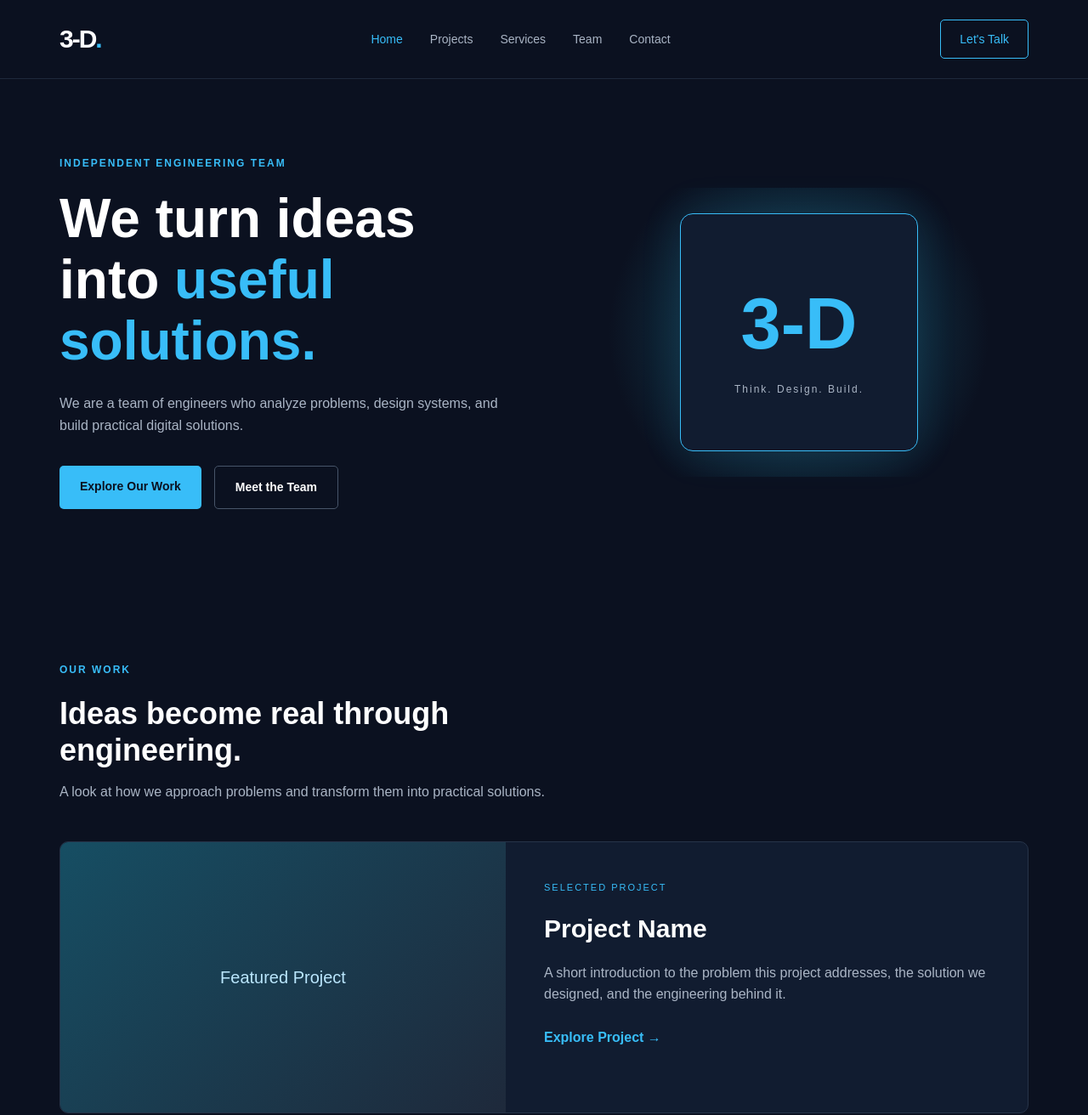
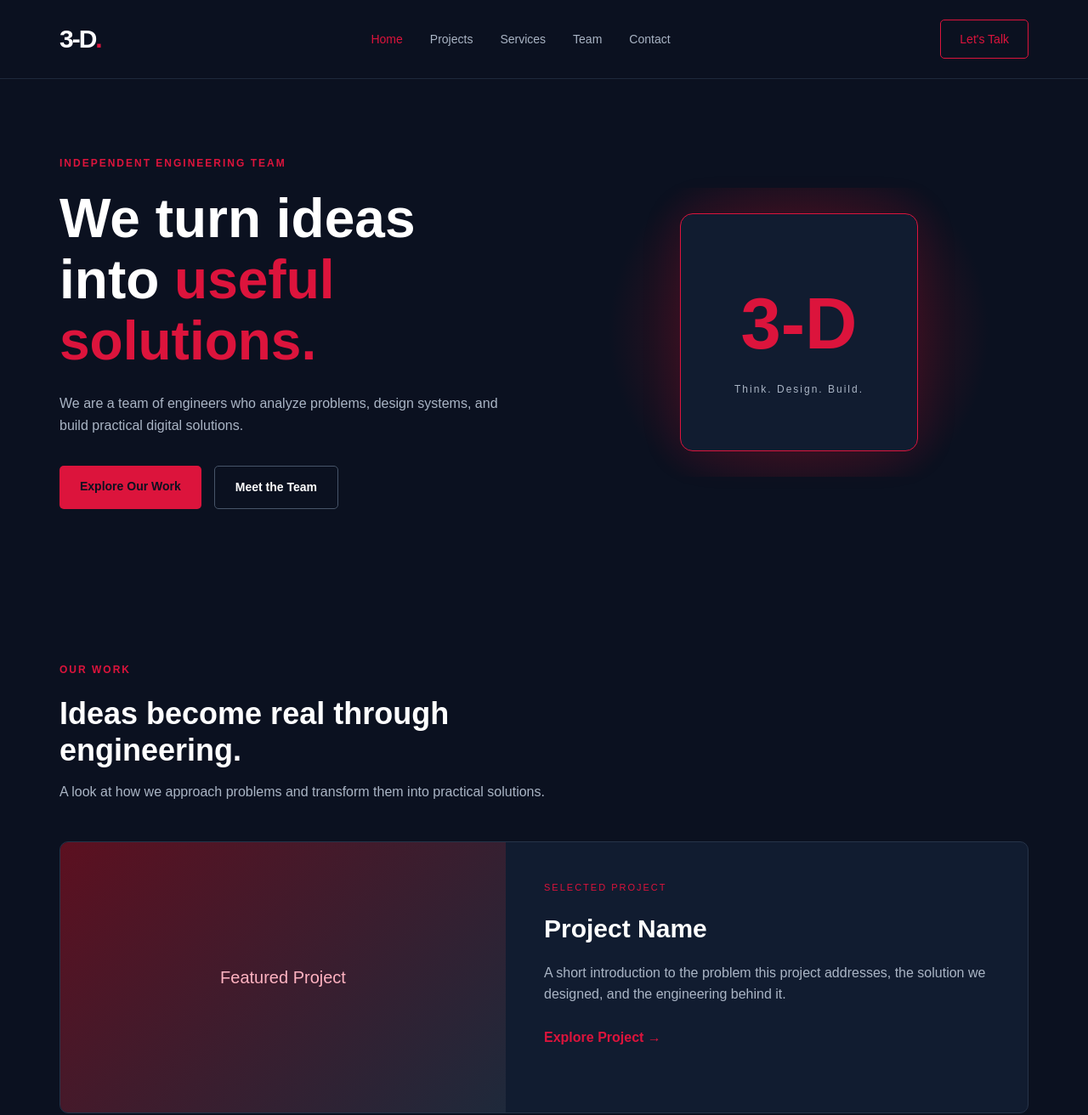
Before and after one commit to the-3-D/Portifolio-website, a plain HTML site: page Home.html in a window 1280 px wide. Shown: the top 1312 px of the page at 85% size. Drawn offline with Linux system fonts and the light colour scheme.

Commit message:
accent color changed to crimsona

```diff
--- a/style.css
+++ b/style.css
@@ -2,6 +2,13 @@
 /* =========================
    GENERAL RESET
 ========================= */
+
+:root {
+    --accent: #dc143c;
+    --accent-hover: #f05a7a;
+    --accent-light: #ffb3c1;
+    --accent-dark: #5c1020;
+}
 
 * {
     margin: 0;
@@ -56,7 +63,7 @@ ul {
 }
 
 .logo span {
-    color: #38bdf8;
+    color: var(--accent);
 }
 
 .nav-links {
@@ -72,20 +79,20 @@ ul {
 
 .nav-links a:hover,
 .nav-links a.active {
-    color: #38bdf8;
+    color: var(--accent);
 }
 
 .nav-button {
     padding: 11px 22px;
-    border: 1px solid #38bdf8;
+    border: 1px solid var(--accent);
     border-radius: 5px;
-    color: #38bdf8;
+    color: var(--accent);
     font-size: 14px;
     transition: 0.3s;
 }
 
 .nav-button:hover {
-    background-color: #38bdf8;
+    background-color: var(--accent);
     color: #0b1120;
 }
 
@@ -105,12 +112,12 @@ ul {
 }
 
 .primary-button {
-    background-color: #38bdf8;
+    background-color: var(--accent);
     color: #0b1120;
 }
 
 .primary-button:hover {
-    background-color: #7dd3fc;
+    background-color: var(--accent-hover);
     transform: translateY(-3px);
 }
 
@@ -120,8 +127,8 @@ ul {
 }
 
 .secondary-button:hover {
-    border-color: #38bdf8;
-    color: #38bdf8;
+    border-color: var(--accent);
+    color: var(--accent);
 }
 
 
@@ -146,7 +153,7 @@ ul {
 }
 
 .eyebrow {
-    color: #38bdf8;
+    color: var(--accent);
     font-size: 12px;
     font-weight: bold;
     letter-spacing: 2px;
@@ -162,7 +169,7 @@ ul {
 
 .hero h1 span,
 .contact-section h2 span {
-    color: #38bdf8;
+    color: var(--accent);
 }
 
 .hero-description {
@@ -190,13 +197,13 @@ ul {
     justify-content: center;
 
     background:
-        radial-gradient(circle, #164e63 0%, #0b1120 70%);
+        radial-gradient(circle, var(--accent-dark) 0%, #0b1120 70%);
 }
 
 .visual-card {
     width: 280px;
     height: 280px;
-    border: 1px solid #38bdf8;
+    border: 1px solid var(--accent);
     border-radius: 15px;
 
     display: flex;
@@ -205,13 +212,13 @@ ul {
     justify-content: center;
 
     background: #111c30;
-    box-shadow: 0 0 50px rgba(56, 189, 248, 0.12);
+    box-shadow: 0 0 50px rgba(220, 20, 60, 0.12);
 }
 
 .visual-number {
     font-size: 85px;
     font-weight: bold;
-    color: #38bdf8;
+    color: var(--accent);
 }
 
 .visual-card p {
@@ -271,12 +278,12 @@ ul {
     align-items: center;
     justify-content: center;
 
-    background: linear-gradient(135deg, #164e63, #1e293b);
+    background: linear-gradient(135deg, var(--accent-dark), #1e293b);
 }
 
 .project-image span {
     font-size: 20px;
-    color: #bae6fd;
+    color: var(--accent-light);
 }
 
 .project-content {
@@ -285,7 +292,7 @@ ul {
 }
 
 .project-category {
-    color: #38bdf8;
+    color: var(--accent);
     font-size: 11px;
     letter-spacing: 2px;
     margin-bottom: 15px;
@@ -302,12 +309,12 @@ ul {
 }
 
 .text-link {
-    color: #38bdf8;
+    color: var(--accent);
     font-weight: bold;
 }
 
 .text-link:hover {
-    color: #7dd3fc;
+    color: var(--accent-hover);
 }
 
 .all-projects {
@@ -340,12 +347,12 @@ ul {
 
 .service-card:hover {
     transform: translateY(-5px);
-    border-color: #38bdf8;
+    border-color: var(--accent);
 }
 
 .service-number {
     display: block;
-    color: #38bdf8;
+    color: var(--accent);
     font-size: 14px;
     margin-bottom: 25px;
 }
```
